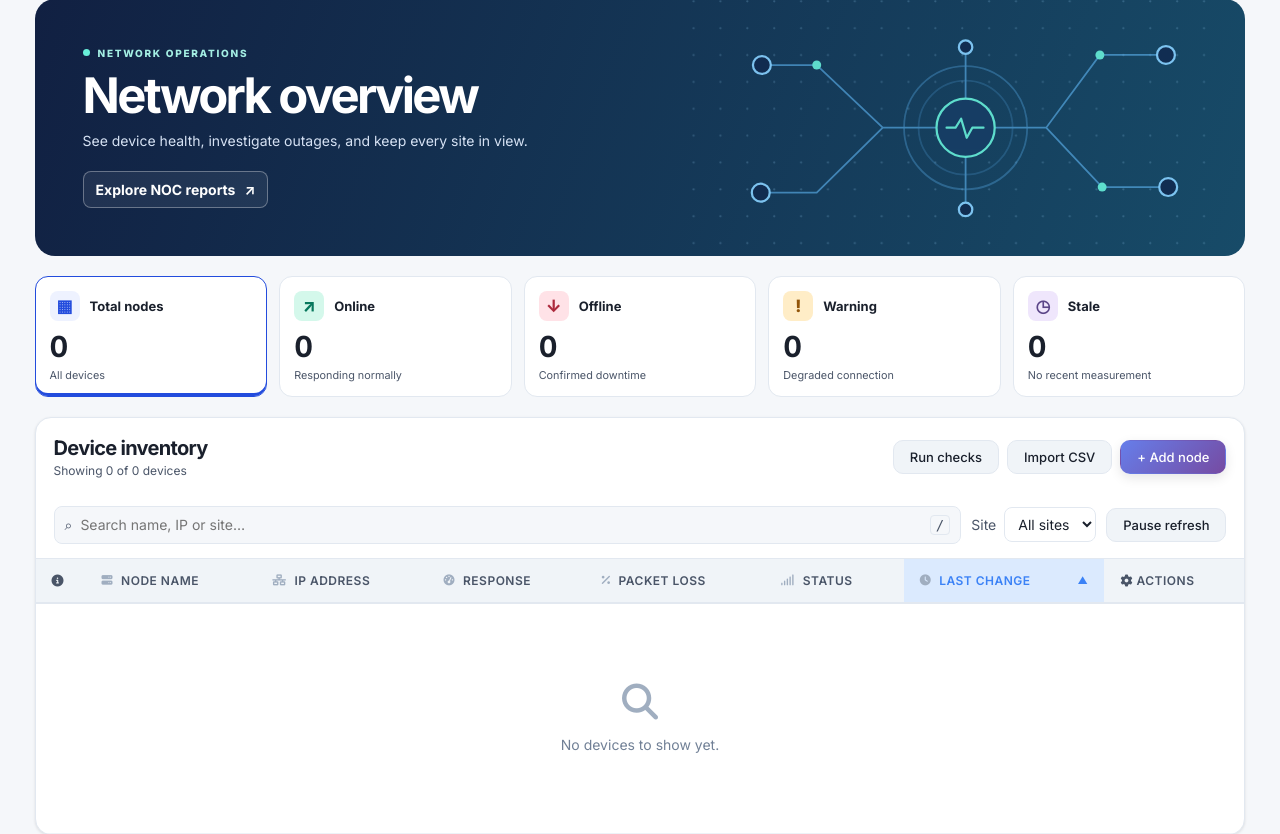
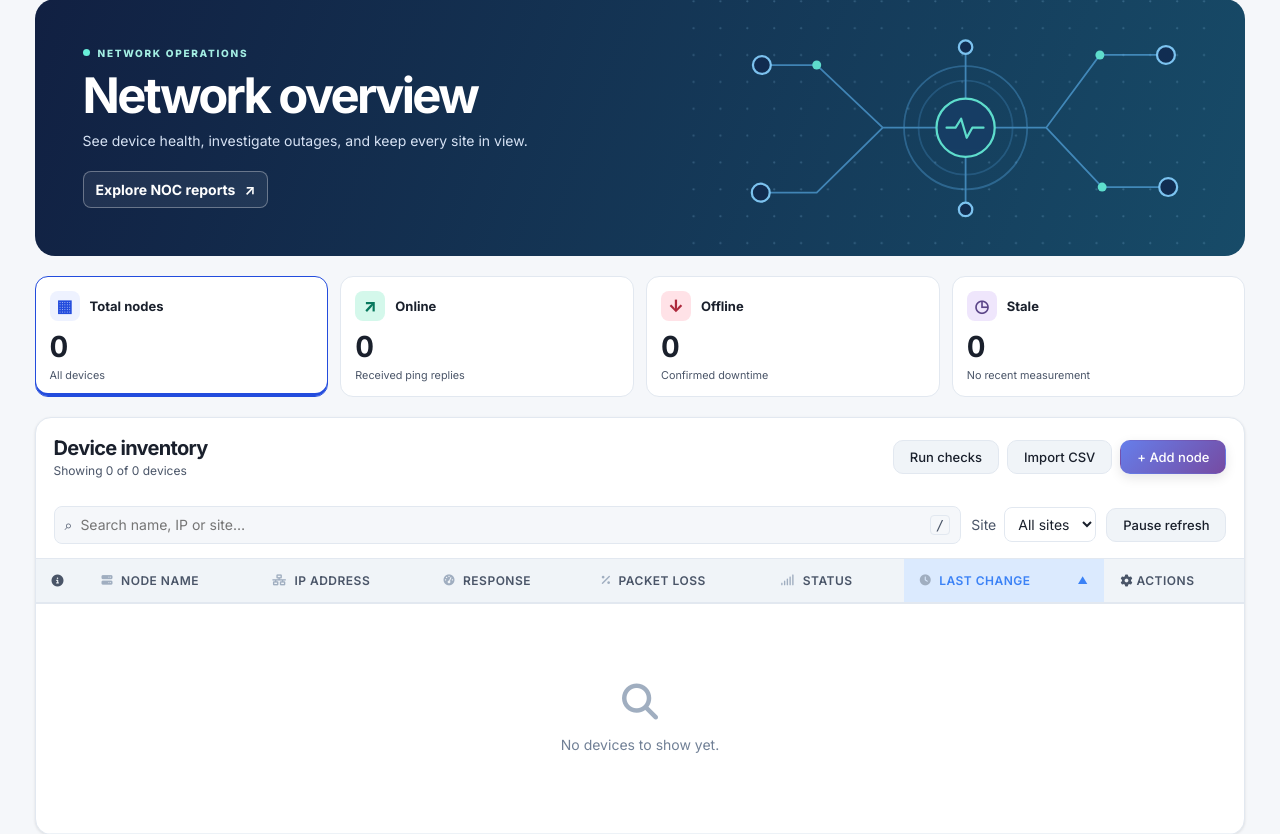
Before and after one commit to Shaffat01/NetMonitor_pro, a Flask app: page / in a window 1280 px wide. Shown: the part 106-940 px from the top of the page. Run offline with Flask 3, Linux system fonts and the light colour scheme; data that the repository does not hold is empty; parts of the project's set-up code (start-up, migrations or seed data) failed here and were passed over.

Commit message:
Use UP and DOWN for live reachability status
Co-authored-by: arena-agent <297053741+arena-agent@users.noreply.github.com>

```diff
--- a/app.py
+++ b/app.py
@@ -104,6 +104,13 @@ with app.app_context():
             conn.execute(db.text("ALTER TABLE nodes ADD COLUMN site VARCHAR(100) NOT NULL DEFAULT ''"))
             conn.commit()
         conn.execute(db.text("PRAGMA journal_mode=WAL"))
+        # Recheck existing Warning nodes under the new reachability-only rules.
+        conn.execute(db.text("""
+            UPDATE nodes SET status = 'Unknown', last_checked = NULL,
+                consecutive_successes = 0, consecutive_failures = 0,
+                last_ping_success = NULL, last_status_change = CURRENT_TIMESTAMP
+            WHERE status = 'Warning'
+        """))
         conn.execute(db.text("PRAGMA synchronous=NORMAL"))
         conn.execute(db.text("PRAGMA cache_size=-10000"))
         conn.execute(db.text("PRAGMA busy_timeout=30000"))
@@ -545,9 +552,9 @@ def api_stats():
     """Get summary statistics."""
     nodes = Node.query.all()
     now = datetime.utcnow()
-    counts = {'total': len(nodes), 'up': 0, 'down': 0, 'warning': 0,
+    counts = {'total': len(nodes), 'up': 0, 'down': 0,
               'unknown': 0, 'stale': 0, 'disabled': 0}
-    labels = {'Node Up': 'up', 'Node Down': 'down', 'Warning': 'warning'}
+    labels = {'Node Up': 'up', 'Node Down': 'down'}
     for node in nodes:
         key = ('disabled' if not node.enabled else 'stale' if node.is_stale(now)
                else labels.get(node.status, 'unknown'))
--- a/benchmark_monitor.py
+++ b/benchmark_monitor.py
@@ -73,7 +73,7 @@ def run(args):
 
             try:
                 with patch.object(monitor, '_system_ping', side_effect=probe), \
-                     patch('monitor.notify_node_down'), patch('monitor.notify_node_up'), patch('monitor.notify_warning'):
+                     patch('monitor.notify_node_down'), patch('monitor.notify_node_up'):
                     cycle()  # warm up and populate last_checked outside measured cycles
                     with ThreadPoolExecutor(max_workers=args.viewers + 1) as pool:
                         readers = [pool.submit(reader) for _ in range(args.viewers)]
--- a/config.py
+++ b/config.py
@@ -26,10 +26,6 @@ class Config:
     FAIL_THRESHOLD = 3         # 3 consecutive failed probes
     SUCCESS_THRESHOLD = 2      # 2 consecutive healthy probes
 
-    # Warning thresholds (need consecutive checks too)
-    WARNING_PACKET_LOSS = 50   # One lost packet out of two counts as degraded
-    WARNING_THRESHOLD = 3      # Need 3 consecutive high-loss checks for Warning
-
     SCHEDULER_API_ENABLED = False
 
     # ============ DATABASE SETTINGS ============
--- a/static/css/workspace.css
+++ b/static/css/workspace.css
@@ -23,13 +23,12 @@
 .noc-hero-link { display: inline-flex; align-items: center; gap: 9px; margin-top: 20px; padding: 9px 12px; border-radius: 8px; border: 1px solid #ffffff52; background: #fff1; color: #fff; text-decoration: none; font-weight: 650; }
 .noc-hero-link:hover { background: #fff3; }
 .noc-topology { position: absolute; inset: 0 0 0 auto; width: min(48%, 570px); height: 100%; opacity: .9; z-index: -1; }
-.noc-kpis { display: grid; grid-template-columns: repeat(5, minmax(0, 1fr)); gap: 12px; }
+.noc-kpis { display: grid; grid-template-columns: repeat(4, minmax(0, 1fr)); gap: 12px; }
 .noc-kpi.filter-btn { --kpi: var(--workspace-blue); --kpi-tint: var(--workspace-tint); display: grid; grid-template-columns: auto 1fr; gap: 8px 10px; align-items: center; padding: 14px; text-align: left; background: var(--bg-card); color: var(--text-primary); border: 1px solid var(--border-color); border-radius: 13px; font-size: 13px; box-shadow: none; }
 .noc-kpi.filter-btn:hover, .noc-kpi.filter-btn.active { border-color: var(--kpi); background: var(--bg-card); color: var(--text-primary); }
 .noc-kpi.filter-btn.active { box-shadow: inset 0 -3px var(--kpi); }
 .noc-kpi[data-filter="up"] { --kpi: #08785d; --kpi-tint: #d4f8eb; }
 .noc-kpi[data-filter="down"] { --kpi: #ad293c; --kpi-tint: #ffe2e7; }
-.noc-kpi[data-filter="warning"] { --kpi: #925509; --kpi-tint: #ffedc7; }
 .noc-kpi[data-filter="stale"] { --kpi: #5b4588; --kpi-tint: #efe6fc; }
 .noc-kpi-icon { display: grid; place-items: center; width: 30px; height: 30px; border-radius: 8px; background: var(--kpi-tint); color: var(--kpi); font-size: 17px; font-weight: 800; }
 .noc-kpi-label { font-weight: 650; }
--- a/static/js/main.js
+++ b/static/js/main.js
@@ -105,7 +105,7 @@ function clearSearch() {
 function nodeHealth(node) {
     if (!node.enabled) return 'disabled';
     if (node.stale) return 'stale';
-    return { 'Node Up': 'up', 'Node Down': 'down', 'Warning': 'warning' }[node.status] || 'unknown';
+    return { 'Node Up': 'up', 'Node Down': 'down' }[node.status] || 'unknown';
 }
 
 function syncSiteOptions(nodes) {
@@ -140,7 +140,7 @@ function applyFiltersAndSearch(nodes) {
 function renderNodes(nodes) {
     const tbody = document.getElementById('nodesBody');
     if (!tbody) return;
-    const counts = { all: nodes.length, up: 0, down: 0, warning: 0, stale: 0, disabled: 0, unknown: 0 };
+    const counts = { all: nodes.length, up: 0, down: 0, stale: 0, disabled: 0, unknown: 0 };
     nodes.forEach(node => counts[nodeHealth(node)]++);
     document.querySelectorAll('[data-count]').forEach(el => { el.textContent = counts[el.dataset.count]; });
     const filtered = applyFiltersAndSearch(nodes);
@@ -172,7 +172,6 @@ function renderNodes(nodes) {
         const isSelected = selectedNodeId === node.id;
         const unavailable = !node.enabled || node.stale;
         const isDown = !unavailable && node.status === 'Node Down';
-        const isWarning = !unavailable && node.status === 'Warning';
         const isUnknown = unavailable || node.status === 'Unknown';
 
         let dotClass = 'dot-up';
@@ -183,10 +182,6 @@ function renderNodes(nodes) {
             dotClass = 'dot-down';
             badgeClass = 'status-down';
             rowClass = 'row-down';
-        } else if (isWarning) {
-            dotClass = 'dot-warning';
-            badgeClass = 'status-warning';
-            rowClass = 'row-warning';
         } else if (isUnknown) {
             dotClass = 'dot-unknown';
             badgeClass = 'status-unknown';
@@ -215,7 +210,7 @@ function renderNodes(nodes) {
                     `${escapeHtml(node.node_name)} (${escapeHtml(node.ip_address)}) is DOWN!`,
                     'down'
                 );
-            } else if (node.status === 'Node Up' && (previousStatus === 'Node Down' || previousStatus === 'Warning')) {
+            } else if (node.status === 'Node Up' && previousStatus === 'Node Down') {
                 playNodeUpSound();
                 showNotification(
                     `🟢 <strong>${escapeHtml(node.node_name)}</strong> is UP<br>
@@ -231,23 +226,6 @@ function renderNodes(nodes) {
                 showAlertBar(
                     `${escapeHtml(node.node_name)} (${escapeHtml(node.ip_address)}) is back UP!`,
                     'up'
-                );
-            } else if (node.status === 'Warning') {
-                playWarningSound();
-                showNotification(
-                    `🟡 <strong>${escapeHtml(node.node_name)}</strong> - Warning<br>
-                    <small>${escapeHtml(node.ip_address)}</small>`,
-                    'warning'
-                );
-                sendDesktopNotification(
-                    '🟡 Warning',
-                    `${node.node_name} (${node.ip_address}) - Warning`,
-                    '',
-                    'warn-' + node.id
-                );
-                showAlertBar(
-                    `${escapeHtml(node.node_name)} (${escapeHtml(node.ip_address)}) - Warning`,
-                    'warning'
                 );
             }
         }
--- a/templates/index.html
+++ b/templates/index.html
@@ -24,7 +24,7 @@
     </section>
 
     <section class="noc-kpis" aria-label="Device health filters">
-        {% for key, label, icon, hint in [('all','Total nodes','▦','All devices'), ('up','Online','↗','Responding normally'), ('down','Offline','↓','Confirmed downtime'), ('warning','Warning','!','Degraded connection'), ('stale','Stale','◷','No recent measurement')] %}
+        {% for key, label, icon, hint in [('all','Total nodes','▦','All devices'), ('up','Online','↗','Received ping replies'), ('down','Offline','↓','Confirmed downtime'), ('stale','Stale','◷','No recent measurement')] %}
         <button type="button" class="noc-kpi filter-btn{% if key == 'all' %} active{% endif %}" data-filter="{{ key }}" aria-pressed="{{ 'true' if key == 'all' else 'false' }}" onclick="setFilter('{{ key }}')">
             <span class="noc-kpi-icon" aria-hidden="true">{{ icon }}</span>
             <span class="noc-kpi-label">{{ label }}</span>
```
Also changed, not shown: health.py (+3 -5 lines), monitor.py (+5 -31 lines), tests/test_health.py (+9 -11 lines), README.md.
